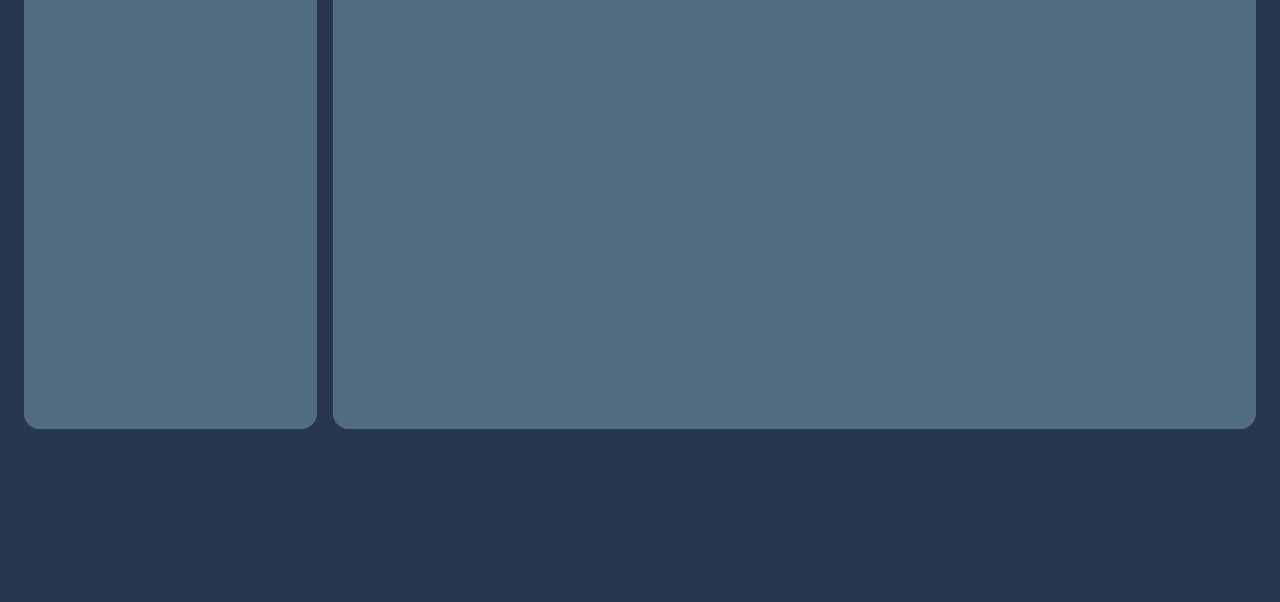
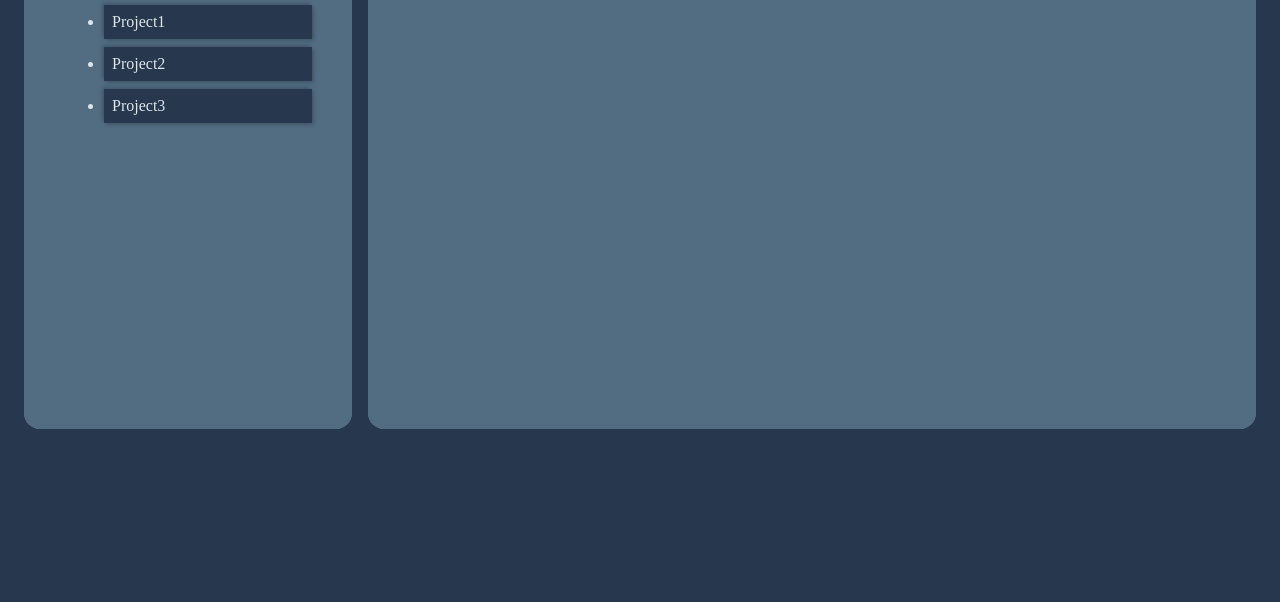
Before and after one commit to maxitomix/TOP_Todo_app, a website built with webpack: page src/indexTest.html in a window 1280 px wide. Shown: the part 198-800 px from the top of the page. Built offline with nearby package versions, Linux system fonts and the light colour scheme.

Commit message:
added gui for sidebar

```diff
--- a/src/index.js
+++ b/src/index.js
@@ -1,4 +1,39 @@
 import './style.css';
+
+
+let projectList = [
+    {
+      name: 'Project1',
+      todos: [
+        { text: 'Lorem ipsum dolor sit amet.', recordDate: '2023-05-20', dueDate: '2023-05-26' },
+        { text: 'Ut enim ad minim veniam.', recordDate: '2023-05-20', dueDate: '2023-05-27' },
+        { text: '19 packages are looking for funding.', recordDate: '2023-05-20', dueDate: '2023-05-28' }
+      ],
+      doing: [
+        { text: 'Lorem ipsum dolor sit amet.', recordDate: '2023-05-20', dueDate: '2023-05-26' },
+        { text: 'Ut enim ad minim veniam.', recordDate: '2023-05-20', dueDate: '2023-05-27' },
+      ],
+      done: [
+        { text: 'Lorem ipsum dolor sit amet.', recordDate: '2023-05-20', dueDate: '2023-05-26' },
+        { text: 'Ut enim ad minim veniam.', recordDate: '2023-05-20', dueDate: '2023-05-27' },
+      ],
+    },
+    {
+      name: 'Project2',
+      todos: [
+        { text: 'Ut enim ad minim veniam.', recordDate: '2023-05-20', dueDate: '2023-05-29' },
+        { text: 'Ut enim ad minim veniam.', recordDate: '2023-05-20', dueDate: '2023-05-30' }
+      ]
+    },
+    {
+      name: 'Project3',
+      todos: [
+        { text: '19 packages are looking for funding.', recordDate: '2023-05-20', dueDate: '2023-06-01' }
+      ]
+    }
+];
+
+let projectSelected
 
 
 function header(){
@@ -35,9 +70,37 @@ function sidebar(){
     contentDiv.appendChild(sidebarDiv);
 
     const sideBarH2 = document.createElement('h2');
-    sideBarH2.textContent = 'ToDoneIng';
+    sideBarH2.textContent = 'Your Projects: ';
     sidebarDiv.appendChild(sideBarH2);
 
+    // Create an unordered list for project names
+  const projectListUl = document.createElement('ul');
+  sidebarDiv.appendChild(projectListUl);
+
+  // Iterate over the projectList and add project names as list items
+    projectList.forEach((project, index) => {
+        const projectLi = document.createElement('li');
+        projectLi.textContent = project.name;
+        // Add data attribute for the project name position
+        projectLi.dataset.position = index;
+
+        //add a click listener to stored the selected project
+        projectLi.addEventListener('click', () => {
+            projectSelected = projectLi.dataset.position;
+
+            //store selected and also highlight it
+            const sidebarListAll = projectListUl.getElementsByTagName('li');
+            Array.from(sidebarListAll).forEach(item => {
+                item.classList.remove('selected')
+            })
+            projectLi.classList.add('selected');
+            console.log('Project selected:', projectSelected);
+
+        })
+
+
+        projectListUl.appendChild(projectLi);
+    });
 
 }
 
@@ -53,7 +116,10 @@ function main(){
     mainDiv.appendChild(mainH2);
 }
 
+function display(){
+    header();
+    sidebar();
+    main();
+}
 
-header();
-sidebar();
-main();
+display()
--- a/src/style.css
+++ b/src/style.css
@@ -44,24 +44,6 @@ html{
     margin-bottom: 1rem;
 }
 
-
-.sideBox {
-    grid-area: sideBox;
-    background-color: var(--two-color);
-    border-radius: 1rem;
-    padding: 1rem;
-
-
-}
-
-.mainBox {
-    grid-area: mainBox;
-    background-color: var(--two-color);
-    margin-left: 1rem;
-    padding: 1rem;
-    border-radius: 1rem;
-}
-
 .headerBox{
     display: flex;
 }
@@ -73,3 +55,43 @@ html{
 .headerBox object:last-child{
     margin-left: auto;
 }
+
+
+.sideBox {
+    grid-area: sideBox;
+    background-color: var(--two-color);
+    border-radius: 1rem;
+    padding: 1rem;
+}
+
+.sideBox ul{
+    margin: 1rem;
+}
+
+.sideBox li{
+    padding: .5rem;
+    margin: .5rem;
+    background-color:  var(--one-color);
+    box-shadow:
+    2px 2px 4px rgba(0, 0, 0, 0.2),
+    -2px -2px 4px rgba(0, 0, 0, 0.2);
+}
+
+.selected{
+    background-color:  var(--two-color) !important;
+    outline: 4px solid var(--one-color) !important;
+}
+
+.sideBox li:hover{
+    cursor:pointer;
+    background-color:  var(--two-color);
+    outline: 4px solid var(--one-color);
+}
+
+.mainBox {
+    grid-area: mainBox;
+    background-color: var(--two-color);
+    margin-left: 1rem;
+    padding: 1rem;
+    border-radius: 1rem;
+}
```
Also changed, not shown: dist/main.js.
